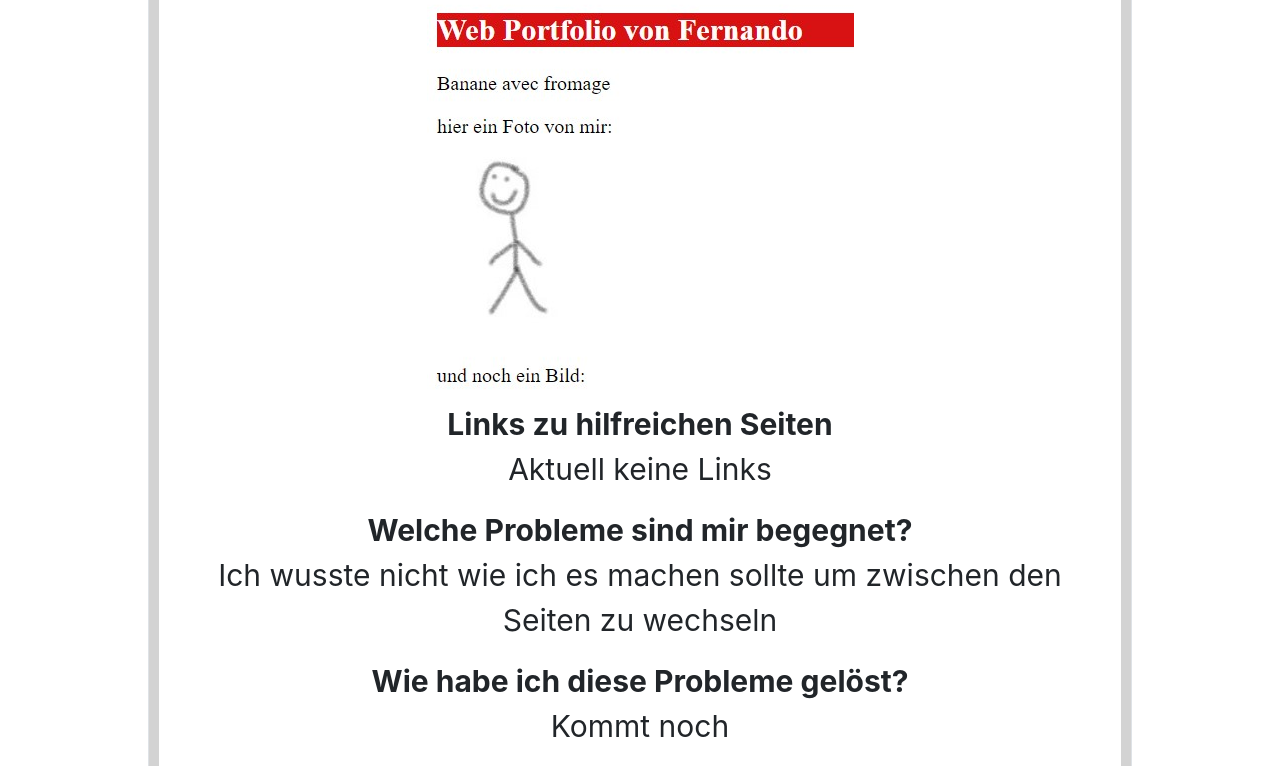
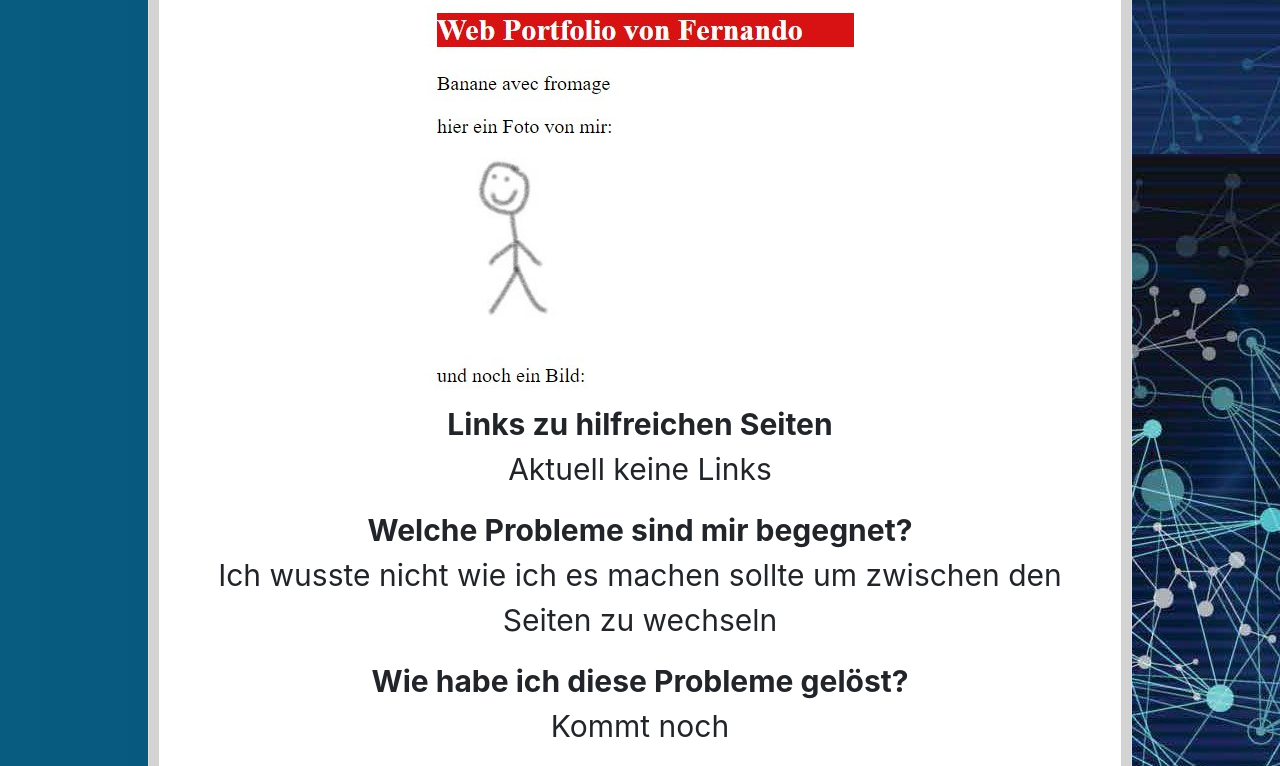
Before and after one commit to FernandoMeier/FernandoMeier.github.io, a plain HTML site: page blog/erster eintrag/index.html in a window 1280 px wide. Shown: the part 746-1512 px from the top of the page. Drawn offline with nearby package versions, Linux system fonts and the light colour scheme.

Commit message:
new background

```diff
--- a/blog/erster eintrag/index.html
+++ b/blog/erster eintrag/index.html
@@ -7,7 +7,7 @@
     <meta name="viewport" content="width=device-width, initial-scale=1">
     <link rel="stylesheet" href="https://stackpath.bootstrapcdn.com/bootstrap/4.1.3/css/bootstrap.min.css">
   </head>
-  <body style="background: #ffffff url(/background.jpg) repeat fixed left top;">
+  <body style="background: #ffffff url(/background_big.jpg) repeat fixed left top;">
 
     <nav class="navbar navbar-expand-lg navbar-light bg-light">
       <div class="container">
```
Also changed, not shown: background_big.jpg (added).
